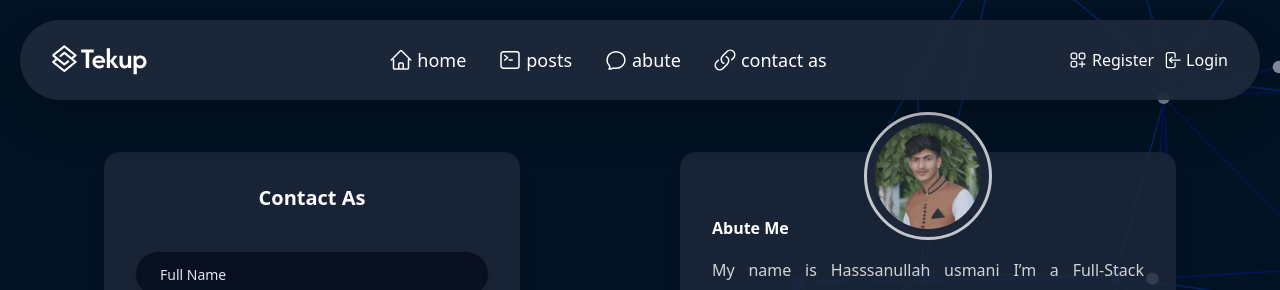
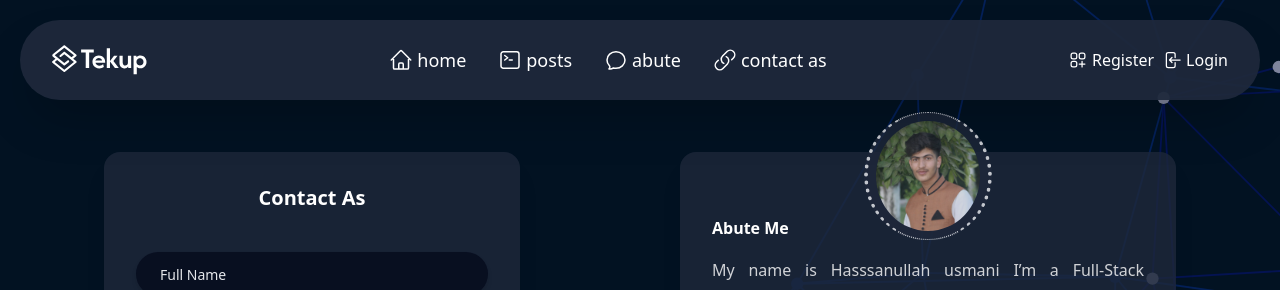
Before and after one commit to hassanullahusmani45/Tekup, a React (Vite) app: page /contact-as in a window 1280 px wide. Shown: the top 290 px of the page. Built offline with nearby package versions, Linux system fonts and the light colour scheme.

Commit message:
Pref : change the style of imge profile border

```diff
--- a/src/pages/Contact/Contact.jsx
+++ b/src/pages/Contact/Contact.jsx
@@ -34,7 +34,7 @@ export default function Contact() {
                     <div className=" relative col-span-1 text-left bg-slate-800/80 p-8 mr-20 rounded-2xl shadow-xl">
 
                         <div className="flex bg-inherit dark:bg-slate-600 justify-center items-center w-32 h-32 rounded-full absolute mx-auto right-0 left-0 -inset-y-10 transform duration-300">
-                            <img className=" min-w-32 min-h-32 p-2 rounded-full border-[0.20rem] animate-pulse"
+                            <img className=" min-w-32 min-h-32 p-2 rounded-full border-4 border-y border-dotted animate-pulse"
                                 src={hassanProfile} />
                         </div>
                         <div className="text-base font-bold text-left mt-8">Abute Me</div>
```
